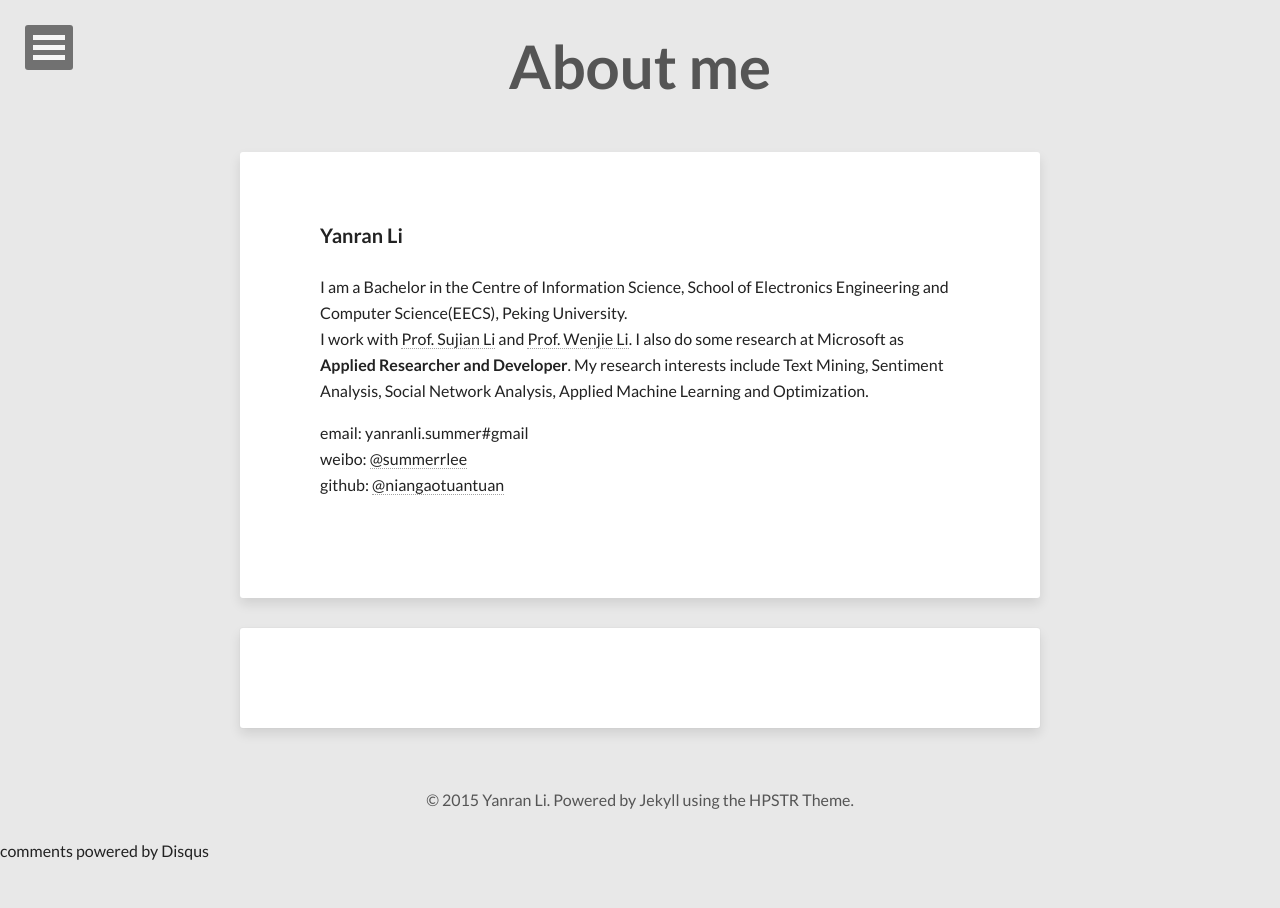
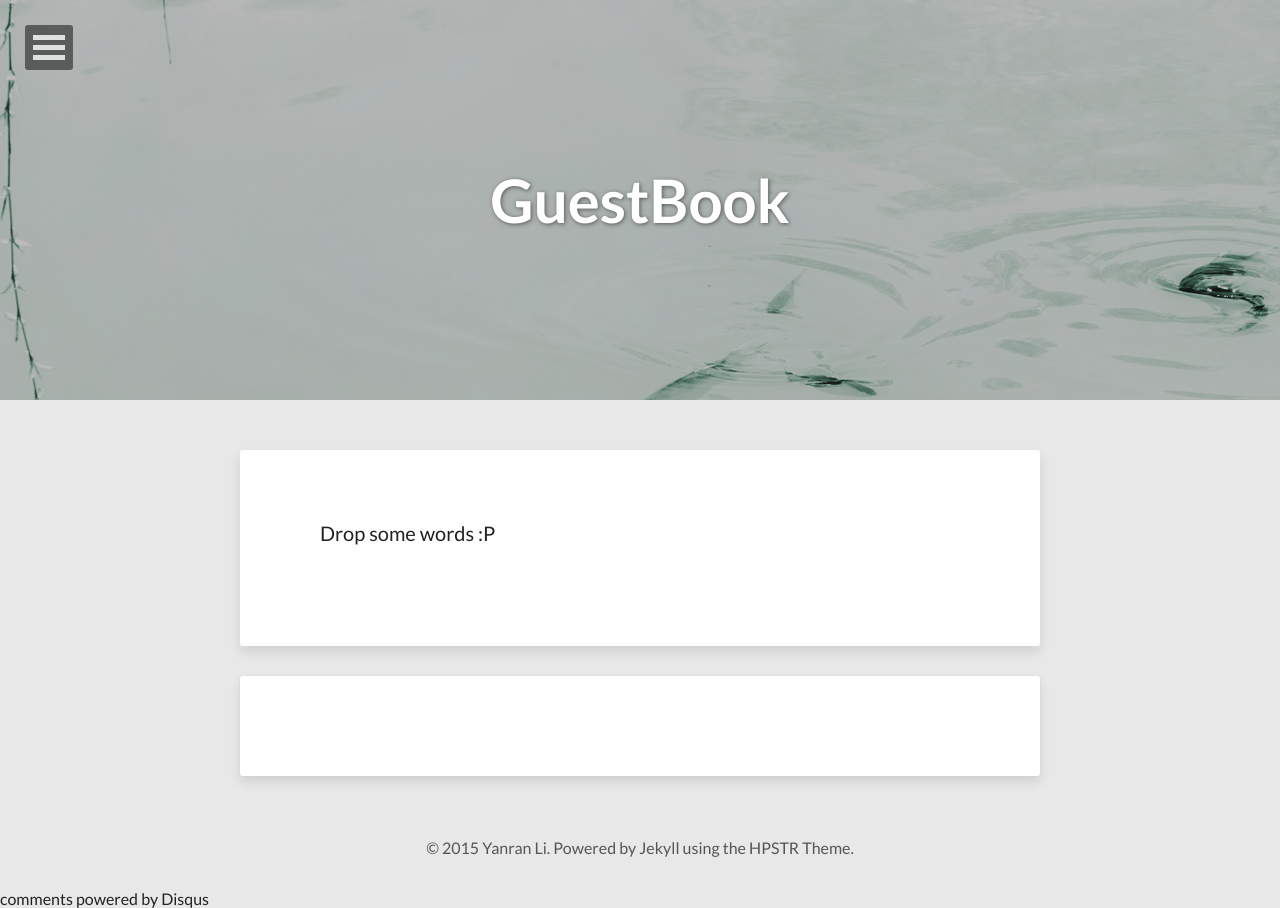
Before and after one commit to niangaotuantuan/niangaotuantuan.github.io, a Jekyll site: the page built from guestbook.md, in a window 1280 px wide. Built offline with Jekyll 4.4.1, drawn with Linux system fonts in a browser that asks for light colours; nearby versions of some CDN libraries; comment, search, counter and statistics services are not loaded.

Commit message:
update site map

```diff
--- a/_config.yml
+++ b/_config.yml
@@ -37,7 +37,7 @@
   - title: Research
     url: /research
   - title: GuestBook
-    url: /software
+    url: /guestbook
   - title: NLP links
     url: https://web.cs.dal.ca/~vlado/nlp/
     external: true
--- a/about/index.md
+++ /dev/null
@@ -1,15 +0,0 @@
----
-title: About me
-layout: page
-comments: yes
----
-
-**Yanran Li**
-
-I am a Bachelor in the Centre of Information Science, School of Electronics Engineering and Computer Science(EECS), Peking University.
-I work with [Prof. Sujian Li](http://www.icl.pku.edu.cn/member/lisujian/) and [Prof. Wenjie Li](http://www4.comp.polyu.edu.hk/~cswjli/). I also do some research at Microsoft as **Applied Researcher and Developer**.
-My research interests include Text Mining, Sentiment Analysis, Social Network Analysis, Applied Machine Learning and Optimization.
-
-email: yanranli.summer#gmail
-weibo: [@summerrlee](http://weibo.com/u/2099958484)
-github: [@niangaotuantuan](https://github.com/niangaotuantuan)
--- a/bdsitemap.txt
+++ /dev/null
@@ -1 +0,0 @@
-w0OfE5uOgBI0aE6f
--- /dev/null
+++ b/guestbook.md
@@ -0,0 +1,12 @@
+---
+layout: page
+title: GuestBook
+comments: yes
+permalink: /about/
+title: GuestBook
+tags: [guestbook]
+image:
+  feature: background.jpg
+---
+
+Drop some words :P
```
Also changed, not shown: guestbook/index.md (deleted, +0 -7 lines).
